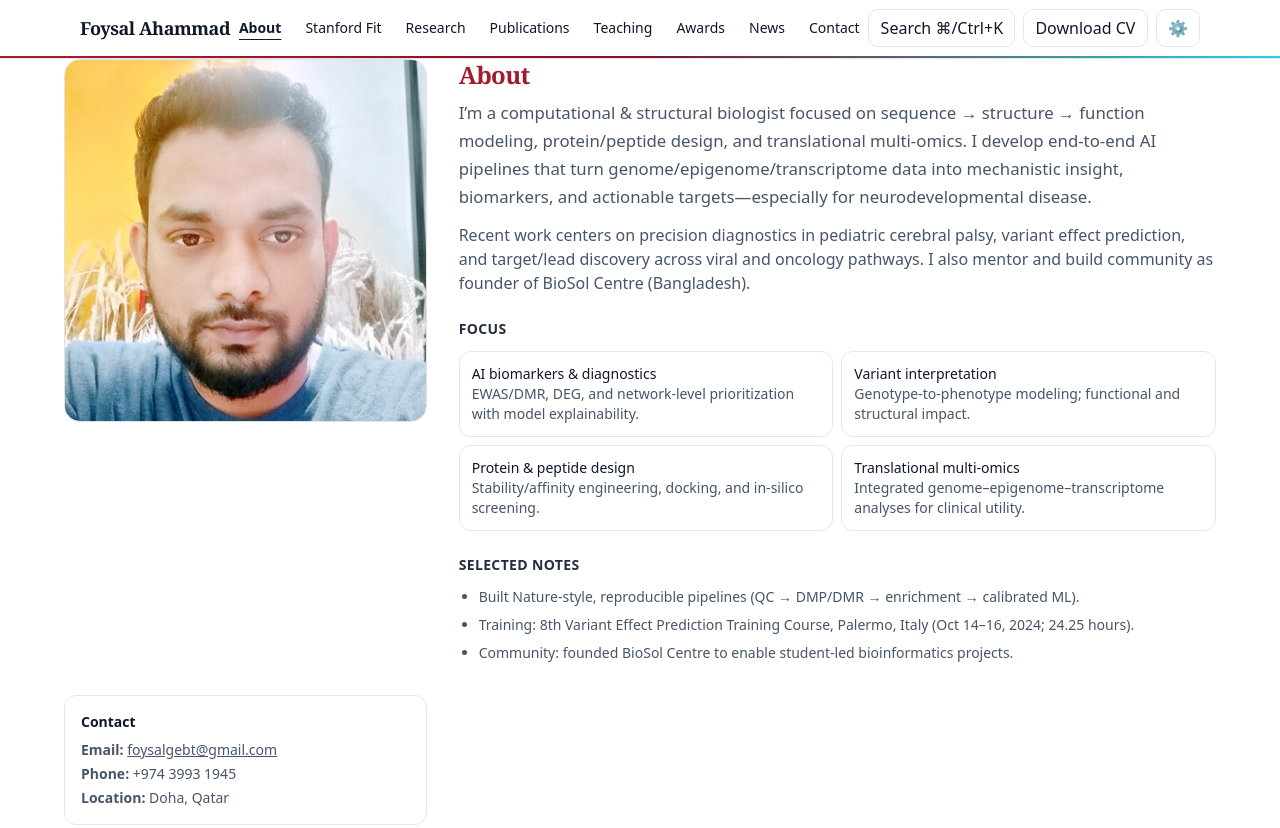
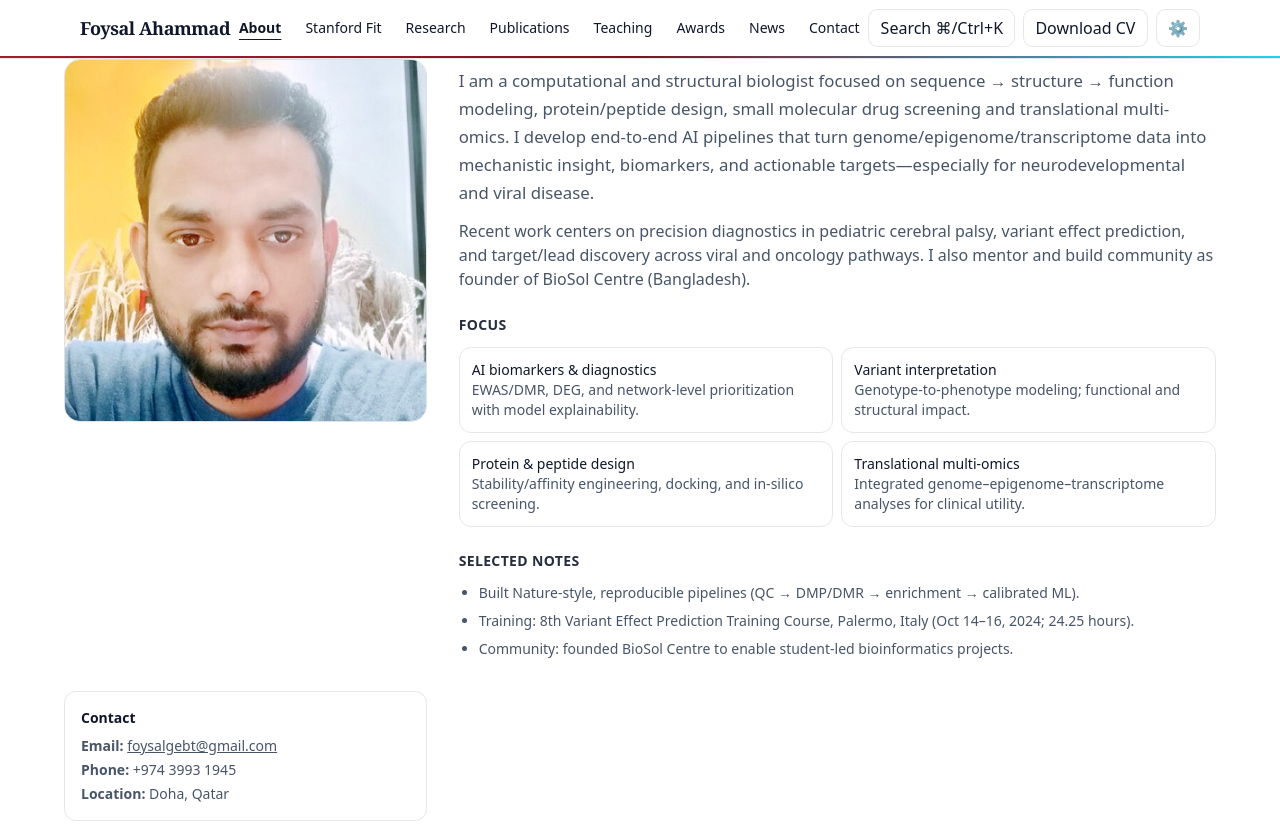
Before and after one commit to foysal-ml/scholar.github.io, a plain HTML site: page about.html in a window 1280 px wide. Shown: the top 828 px of the page. Drawn offline with nearby package versions, Linux system fonts and the light colour scheme.

Commit message:
about.html

```diff
--- a/about.html
+++ b/about.html
@@ -108,13 +108,12 @@
         <div class="md:col-span-2 space-y-6">
           <header>
             <h1 class="font-serif text-2xl font-semibold tracking-tight bg-clip-text text-transparent bg-gradient-to-r from-[var(--accent)] via-[var(--accent-2)] to-cyan-400">
-              About
             </h1>
             <p class="mt-2 text-[color:var(--muted)] text-[1.05rem]/7">
-              I’m a computational & structural biologist focused on
-              <span class="font-medium">sequence → structure → function</span> modeling, protein/peptide design, and translational multi-omics.
+              I am a computational and structural biologist focused on
+              <span class="font-medium">sequence → structure → function</span> modeling, protein/peptide design, small molecular drug screening and translational multi-omics.
               I develop end-to-end AI pipelines that turn genome/epigenome/transcriptome data into mechanistic insight,
-              biomarkers, and actionable targets—especially for neurodevelopmental disease.
+              biomarkers, and actionable targets—especially for neurodevelopmental and viral disease.
             </p>
             <p class="mt-3 text-[color:var(--muted)]">
               Recent work centers on precision diagnostics in pediatric cerebral palsy, variant effect prediction,
```
